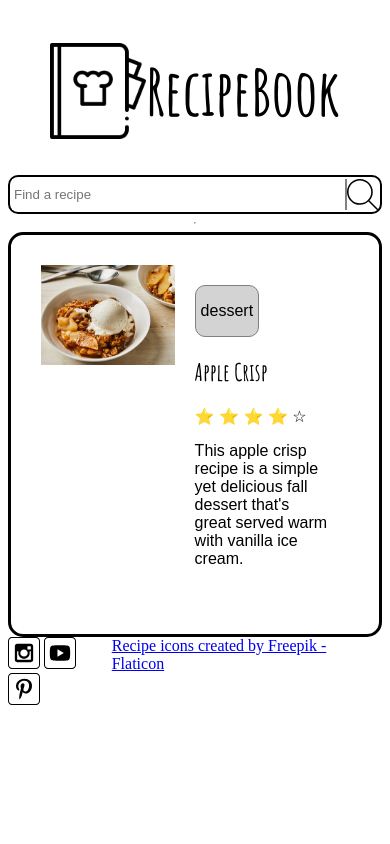
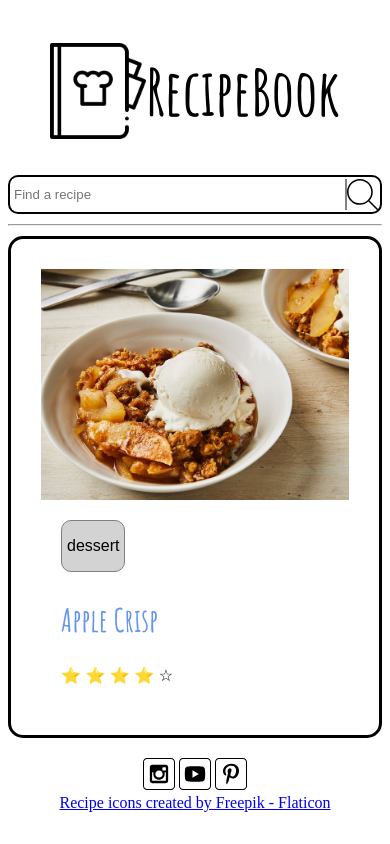
Before and after one commit to eason-platt/wdd131, a website: page recipes/index.html in a window 390 px wide. Drawn offline with Linux system fonts and the light colour scheme.

Commit message:
W09 Prove: Recipe Book part 1

```diff
--- a/recipes/index.html
+++ b/recipes/index.html
@@ -4,30 +4,13 @@
     <meta charset="UTF-8"/>
     <meta name="viewport" content="width=device-width, initial-scale=1.0"/>
 
-    <!-- Open Graph (Facebook, LinkedIn, etc.) -->
-    <meta property="og:type" content="website">
-    <meta property="og:title" content="Your Title">
-    <meta property="og:description" content="Your Description">
-    <meta property="og:url" content="Your URL">
-    <meta property="og:image" content="social-preview-image.png">
-
-    <!-- X Card -->
-    <meta name="twitter:card" content="Social Preview Image">
-    <meta name="twitter:title" content="Your Title">
-    <meta name="twitter:description" content="Your Description">
-    <meta name="twitter:image" content="social-preview-image.png">
-
-    <!-- One favicon (ICO works everywhere) -->
-    <link rel="icon" href="/favicon.ico">
-
-    <!-- One Apple Touch Icon (iOS home screen) -->
-    <link rel="apple-touch-icon" href="images/apple-touch-icon.png">
+    <link rel="icon" href="images/recipe-book.ico">
 
     <link rel="preconnect" href="https://fonts.googleapis.com">
     <link rel="preconnect" href="https://fonts.gstatic.com" crossorigin>
     <link href="https://fonts.googleapis.com/css2?family=Amatic+SC:wght@400;700&display=swap" rel="stylesheet">
 
-    <title>Recipes</title>
+    <title>RecipeBook</title>
     <link rel="stylesheet" href="recipes.css"/>
 </head>
 <body>
--- a/recipes/recipes.css
+++ b/recipes/recipes.css
@@ -47,6 +47,11 @@ main {
     margin-left: 10px;
 }
 
+hr {
+    width: 100%;
+    margin: 10px;
+}
+
 .recipe-container {
     display: flex;
     border: 3px solid black;
@@ -67,6 +72,8 @@ main {
 
 .recipe-details h2 {
     font-family: "Amatic SC", sans-serif;
+    font-size: 2rem;
+    color: cornflowerblue;
 }
 
 .recipe-type {
@@ -79,13 +86,29 @@ main {
 
 footer {
     display: flex;
-}
-
-.socials {
-    justify-self: flex-end;
+    flex-direction: row-reverse;
+    justify-content: space-between;
+    width: 100%;
+    margin: 20px;
 }
 
 footer img {
     height: 2rem;
     width: auto;
 }
+
+@media screen and (max-width: 700px) {
+    .recipe-container {
+        flex-direction: column;
+    }
+
+    .recipe-description {
+        display: none;
+    }
+
+    footer {
+        text-align: center;
+        flex-direction: column;
+        justify-content: center;
+    }
+}
```
Also changed, not shown: recipes/images/recipe-book.ico (added).
